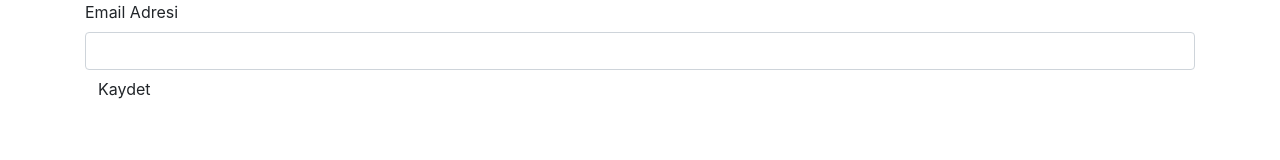
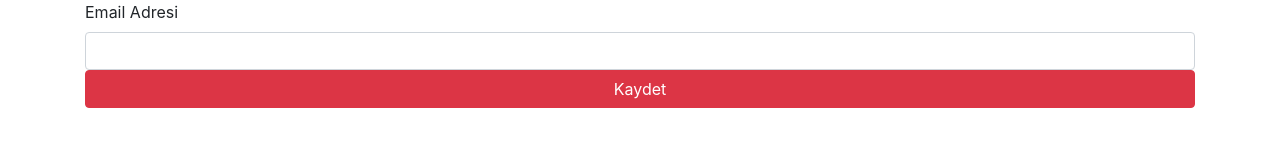
Before and after one commit to ascanipek/test, a plain HTML site: page index.html in a window 1280 px wide. Drawn offline with nearby package versions, Linux system fonts and the light colour scheme.

Commit message:
frontend geliştirmesi

```diff
--- a/index.html
+++ b/index.html
@@ -16,7 +16,7 @@
                 <label for="number">Email Adresi</label>
                 <input type="number" class="form-control" id="numberOne">
                 <!-- <input type="number" class="form-control" id="numberTwo"> -->
-                <button class="btn" id="save">Kaydet</button>
+                <button class="btn btn-block btn-danger" id="save">Kaydet</button>
             </div>
     </div>
 
```
